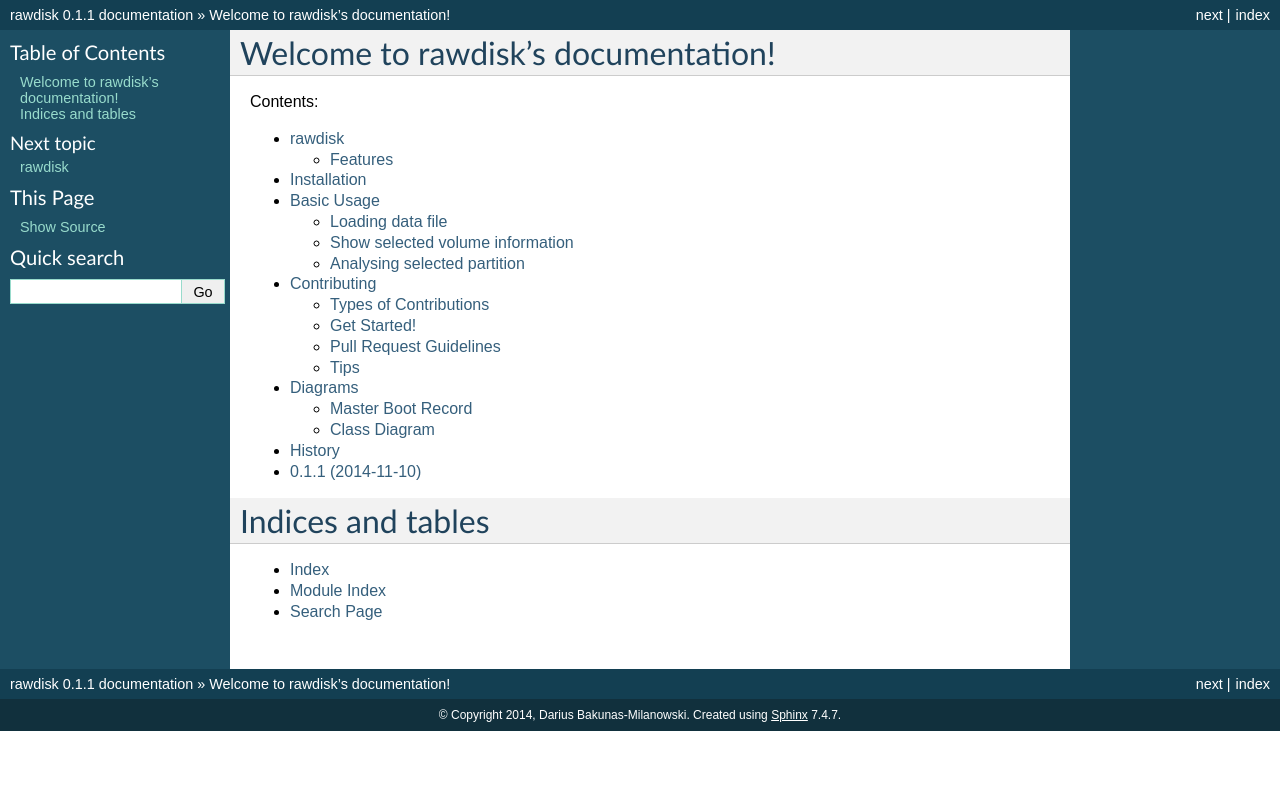
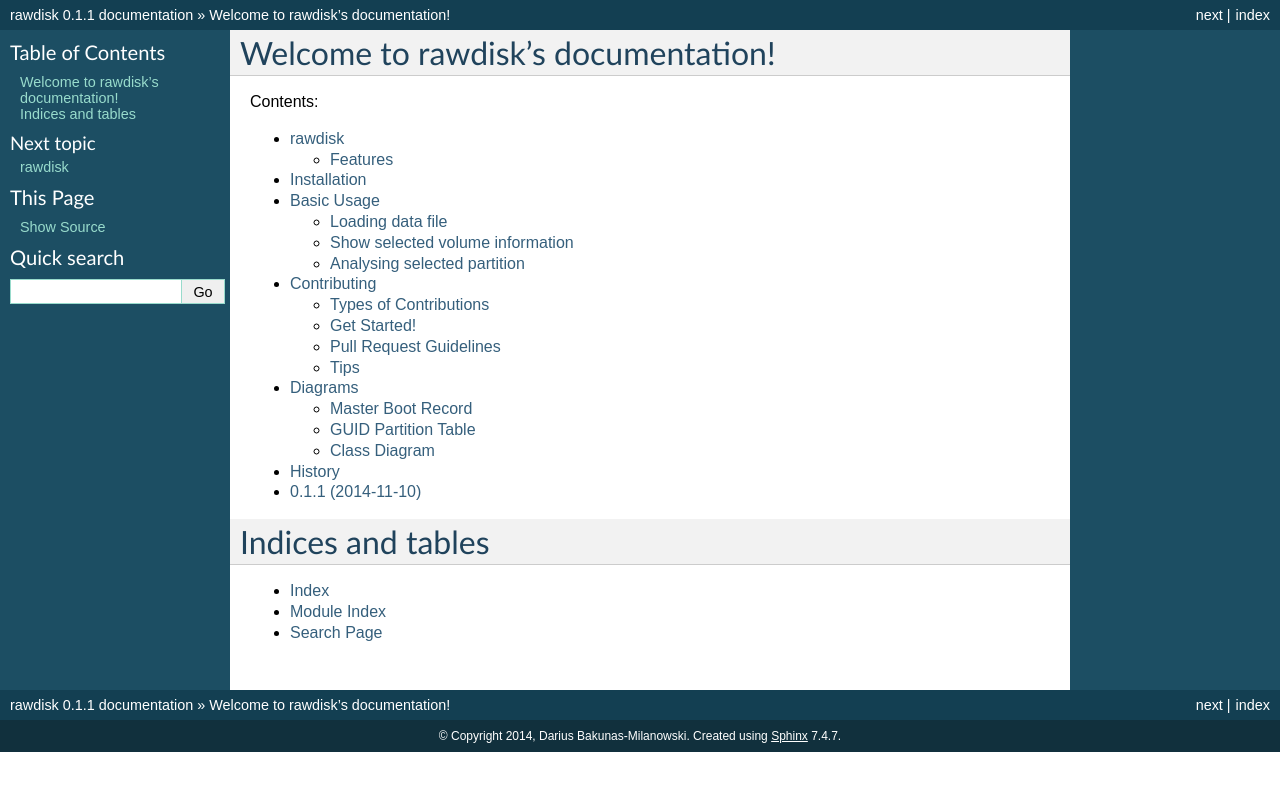
Before and after one commit to dariusbakunas/rawdisk, a Sphinx documentation site: the page built from docs/index.rst, in a window 1280 px wide. Shown: the top 791 px of the page. Built offline with Sphinx 7.4.7, drawn with Linux system fonts in a browser that asks for light colours.

Commit message:
Added GUID partition table diagram

```diff
--- a/docs/diagrams.rst
+++ b/docs/diagrams.rst
@@ -7,6 +7,11 @@
 
 .. image:: images/master_boot_record.png
 
+GUID Partition Table
+--------------------
+
+.. image:: images/GUID_partition_table.png
+
 Class Diagram
 -------------
 
```
Also changed, not shown: docs/images/GUID_partition_table.png (added).
